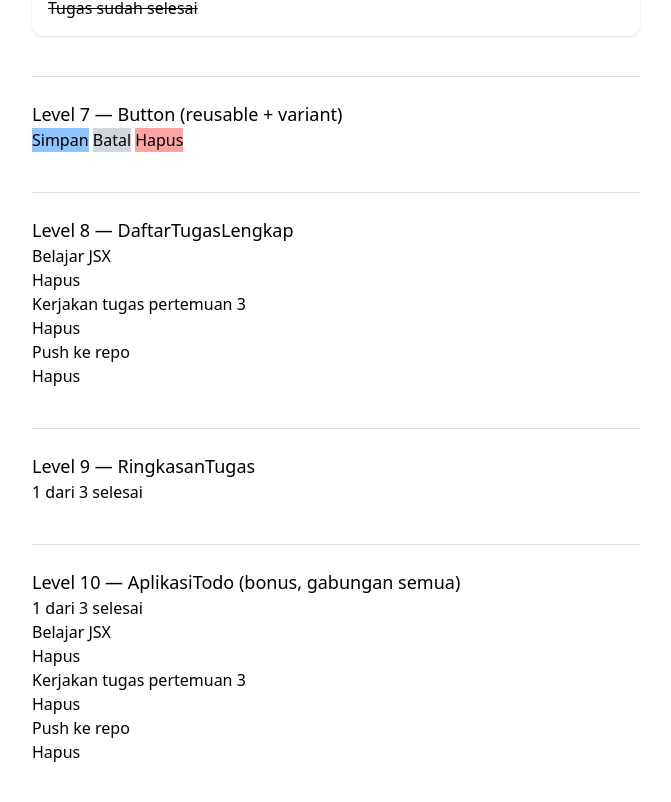
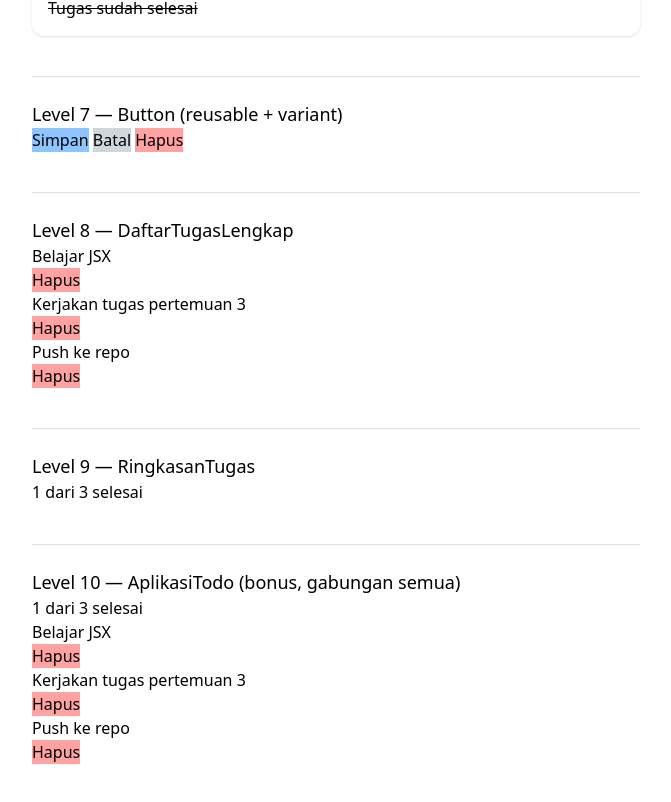
Before and after one commit to webdev-if-its/frontend-5053241025, a React (Vite) app in the folder pertemuan-03/: page / in a window 1280 px wide. Shown: the part 1064-1866 px from the top of the page, without its empty margins (304-975 px from the left). Built offline with nearby package versions, Linux system fonts and the light colour scheme.

Commit message:
Pertemuan-03: Level 8 Selesai

```diff
--- a/pertemuan-03/src/components/DaftarTugasLengkap.tsx
+++ b/pertemuan-03/src/components/DaftarTugasLengkap.tsx
@@ -10,6 +10,7 @@
 // Lihat SOAL.md untuk kontrak lengkap.
 
 import type { Tugas } from "../types";
+import { Button } from "./Button";
 
 type DaftarTugasLengkapProps = {
   tugas: Tugas[];
@@ -24,7 +25,9 @@ export function DaftarTugasLengkap({ tugas, onHapus }: DaftarTugasLengkapProps)
     {tugas.map((item) => (
       <ul key={item.id}>
         <li>{item.teks}</li>
-        <button onClick={() => onHapus(item.id)}>Hapus</button>
+        <Button variant="danger" onClick={() => onHapus(item.id)}>
+          Hapus
+        </Button>
       </ul>
     ))}
   </p>
```
